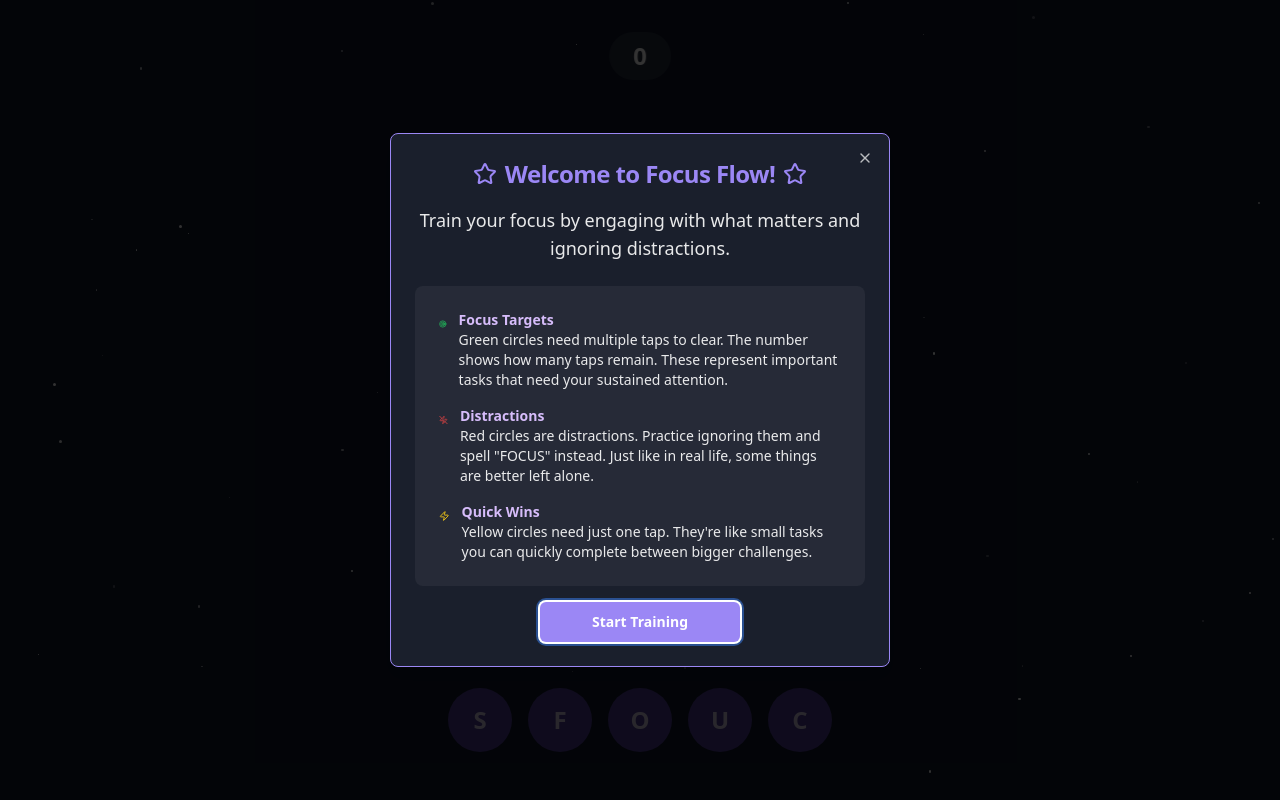
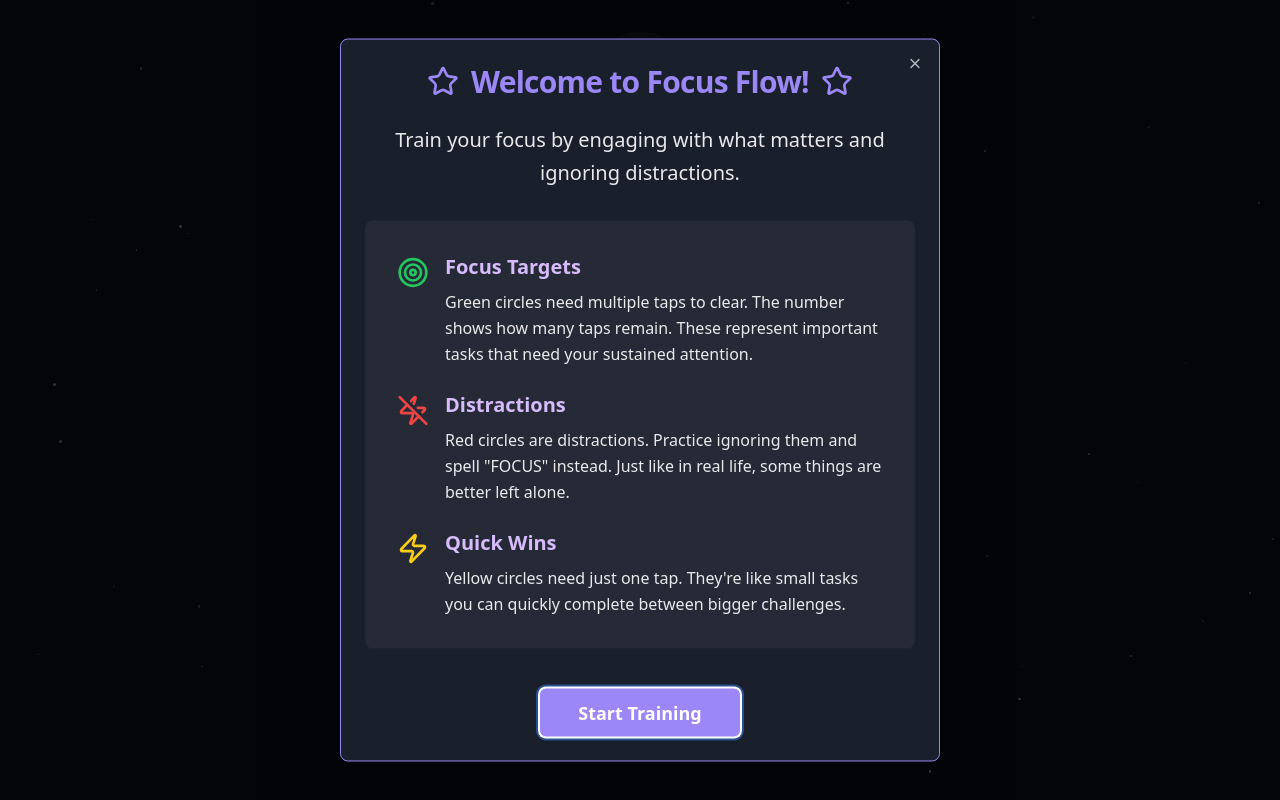
Before and after one commit to stiebeldavid/myfocusgame, a React (Vite) app: page / in a window 1280 px wide. Built offline with nearby package versions, Linux system fonts and the light colour scheme.

Commit message:
Improve instruction screen layout
Enlarge circles and enhance layout on the instruction screen while retaining existing copy.
[skip gpt_engineer]

```diff
--- a/src/pages/Index.tsx
+++ b/src/pages/Index.tsx
@@ -169,48 +169,54 @@ const Index = () => {
       </div>
 
       <Dialog open={showInstructions} onOpenChange={setShowInstructions}>
-        <DialogContent className="sm:max-w-[500px] bg-[#1A1F2C] border-[#9b87f5] text-white">
-          <DialogHeader className="space-y-4">
-            <DialogTitle className="text-2xl font-bold text-center flex items-center justify-center gap-2 text-[#9b87f5]">
-              <Star className="w-6 h-6" />
+        <DialogContent className="sm:max-w-[600px] bg-[#1A1F2C] border-[#9b87f5] text-white">
+          <DialogHeader className="space-y-6">
+            <DialogTitle className="text-3xl font-bold text-center flex items-center justify-center gap-3 text-[#9b87f5]">
+              <Star className="w-8 h-8" />
               Welcome to Focus Flow!
-              <Star className="w-6 h-6" />
+              <Star className="w-8 h-8" />
             </DialogTitle>
-            <DialogDescription className="space-y-6 text-white/90">
-              <p className="text-center text-lg">
+            <DialogDescription className="space-y-8 text-white/90">
+              <p className="text-center text-xl leading-relaxed">
                 Train your focus by engaging with what matters and ignoring distractions.
               </p>
-              <div className="space-y-4 bg-white/5 p-6 rounded-lg">
-                <div className="flex items-start gap-3">
-                  <Target className="w-5 h-5 mt-1 text-game-success" />
-                  <div>
-                    <h3 className="font-semibold text-[#D6BCFA]">Focus Targets</h3>
-                    <p className="text-sm">Green circles need multiple taps to clear. The number shows how many taps remain. These represent important tasks that need your sustained attention.</p>
+              <div className="space-y-6 bg-white/5 p-8 rounded-lg">
+                <div className="flex items-start gap-4">
+                  <div className="mt-1">
+                    <Target className="w-8 h-8 text-game-success" />
+                  </div>
+                  <div className="flex-1">
+                    <h3 className="font-semibold text-xl text-[#D6BCFA] mb-2">Focus Targets</h3>
+                    <p className="text-base leading-relaxed">Green circles need multiple taps to clear. The number shows how many taps remain. These represent important tasks that need your sustained attention.</p>
                   </div>
                 </div>
 
-                <div className="flex items-start gap-3">
-                  <ZapOff className="w-5 h-5 mt-1 text-game-danger" />
-                  <div>
-                    <h3 className="font-semibold text-[#D6BCFA]">Distractions</h3>
-                    <p className="text-sm">Red circles are distractions. Practice ignoring them and spell "FOCUS" instead. Just like in real life, some things are better left alone.</p>
+                <div className="flex items-start gap-4">
+                  <div className="mt-1">
+                    <ZapOff className="w-8 h-8 text-game-danger" />
+                  </div>
+                  <div className="flex-1">
+                    <h3 className="font-semibold text-xl text-[#D6BCFA] mb-2">Distractions</h3>
+                    <p className="text-base leading-relaxed">Red circles are distractions. Practice ignoring them and spell "FOCUS" instead. Just like in real life, some things are better left alone.</p>
                   </div>
                 </div>
 
-                <div className="flex items-start gap-3">
-                  <Zap className="w-5 h-5 mt-1 text-yellow-400" />
-                  <div>
-                    <h3 className="font-semibold text-[#D6BCFA]">Quick Wins</h3>
-                    <p className="text-sm">Yellow circles need just one tap. They're like small tasks you can quickly complete between bigger challenges.</p>
+                <div className="flex items-start gap-4">
+                  <div className="mt-1">
+                    <Zap className="w-8 h-8 text-yellow-400" />
+                  </div>
+                  <div className="flex-1">
+                    <h3 className="font-semibold text-xl text-[#D6BCFA] mb-2">Quick Wins</h3>
+                    <p className="text-base leading-relaxed">Yellow circles need just one tap. They're like small tasks you can quickly complete between bigger challenges.</p>
                   </div>
                 </div>
               </div>
             </DialogDescription>
           </DialogHeader>
-          <DialogFooter className="sm:justify-center">
+          <DialogFooter className="sm:justify-center mt-6">
             <Button
               onClick={handleStartGame}
-              className="w-full sm:w-[200px] bg-[#9b87f5] hover:bg-[#7E69AB] text-white font-semibold"
+              className="w-full sm:w-[200px] bg-[#9b87f5] hover:bg-[#7E69AB] text-white font-semibold text-lg py-6"
             >
               Start Training
             </Button>
```
